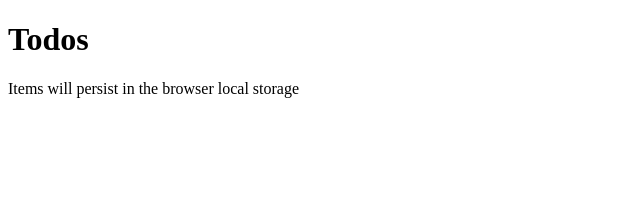
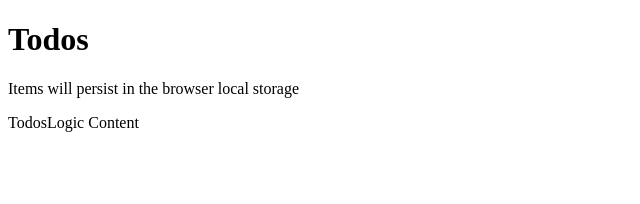
Before and after one commit to kamrantahir2/TodoApp-IbasLogic, a React (Vite) app: page / in a window 1280 px wide. Shown: the top 204 px of the page, without its empty margins (0-640 px from the left). Built offline with nearby package versions, Linux system fonts and the light colour scheme.

Commit message:
Add and incorporate TodosLogic component

```diff
--- a/src/components/TodoApp.jsx
+++ b/src/components/TodoApp.jsx
@@ -1,9 +1,11 @@
 import Header from '@/components/Header';
+import TodosLogic from '@/components/TodosLogic';
 
 const TodoApp = () => {
     return (
         <>
             <Header />
+            <TodosLogic />
         </>
     );
 };
--- a/src/components/TodosLogic.jsx
+++ b/src/components/TodosLogic.jsx
@@ -0,0 +1,8 @@
+
+const TodosLogic = () => {
+    return (
+        <div>TodosLogic Content</div>
+    );
+};
+
+export default TodosLogic;
```
